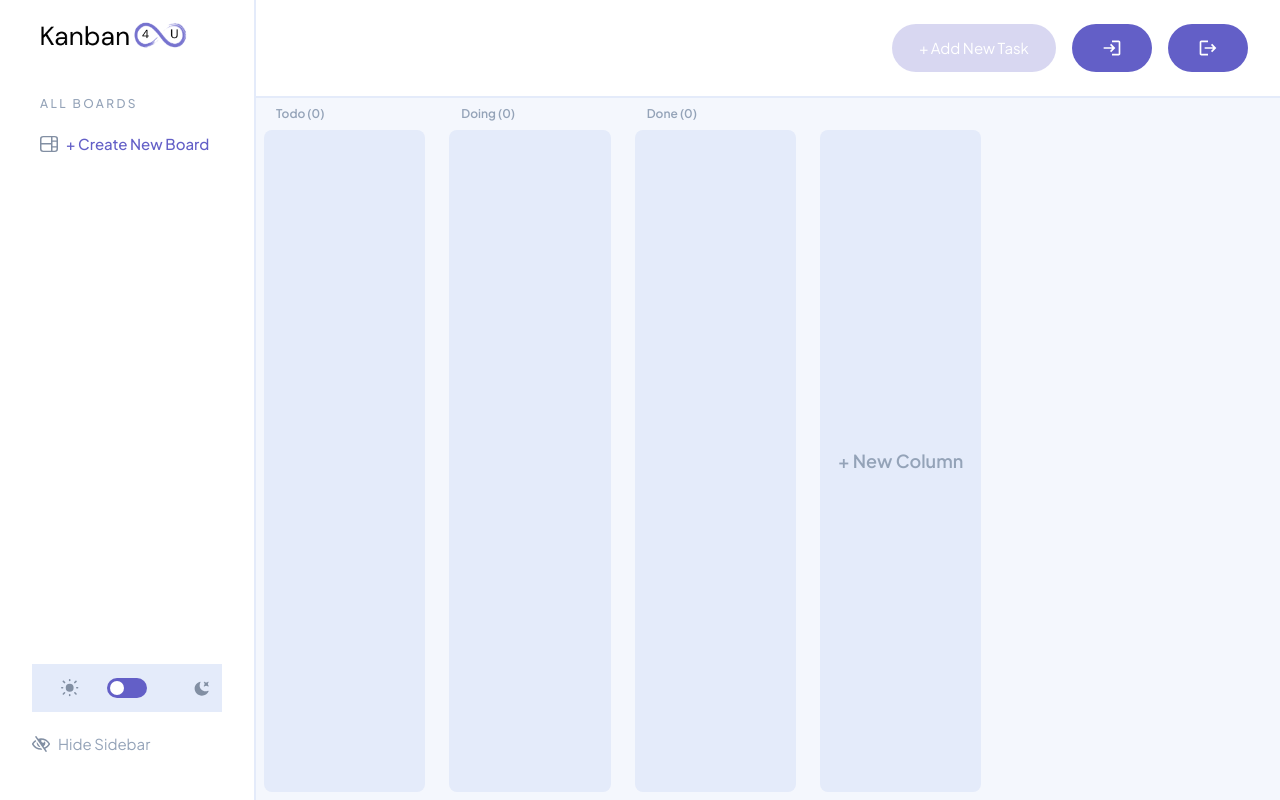
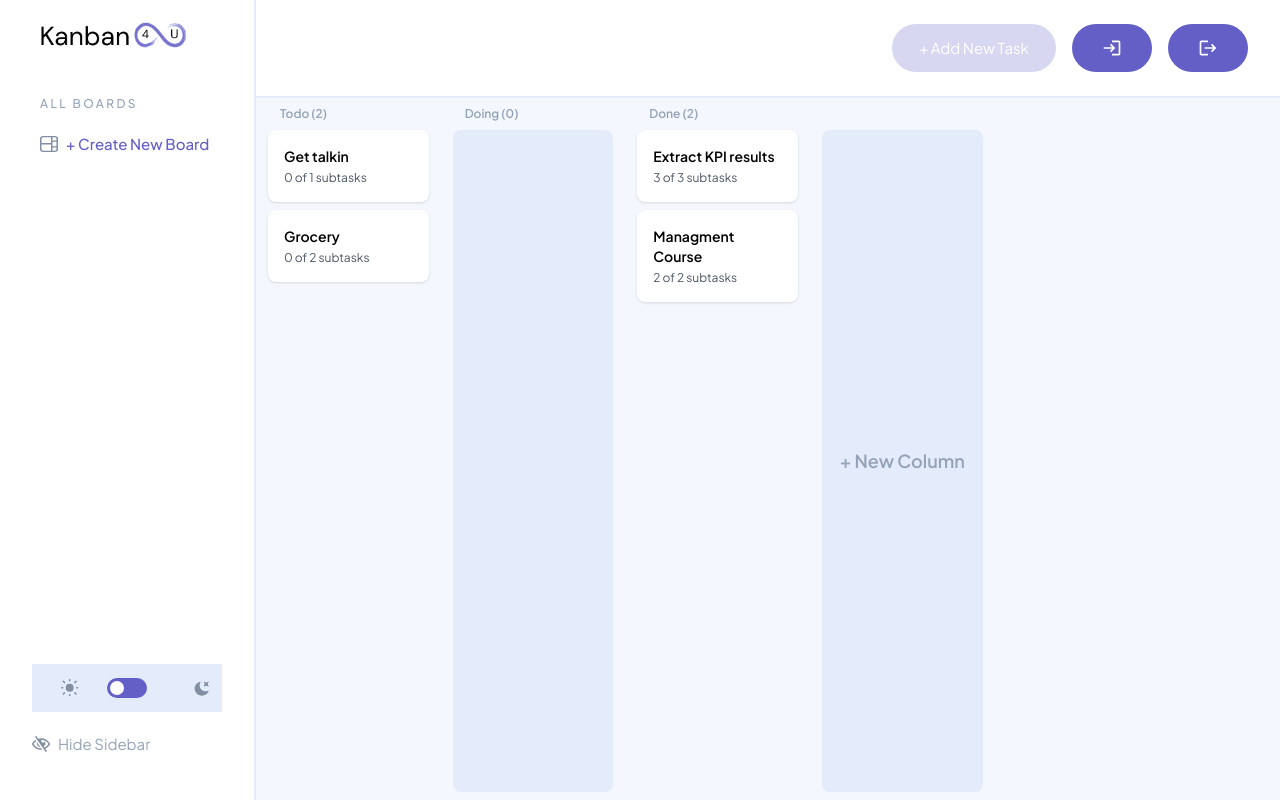
Before and after one commit to topcowmoo/dictyosperma-album, a React (Vite) app in the folder client/: page / in a window 1280 px wide. Both pictures are taken after a click on the button "+ Add Column". Built offline with nearby package versions, Linux system fonts and the light colour scheme.

Commit message:
create vanilla version of task cards

```diff
--- a/client/src/components/Board.jsx
+++ b/client/src/components/Board.jsx
@@ -2,11 +2,23 @@ import PropTypes from "prop-types";
 import Column from "./Column";
 
 export default function Board({ boardEmpty, setBoardEmpty }) {
+  const tasks1 = [
+    { title: "Get talkin", description: "0 of 1 subtasks" },
+    { title: "Grocery", description: "0 of 2 subtasks" },
+  ];
+
+  const tasks2 = [];
+
+  const tasks3 = [
+    { title: "Extract KPI results", description: "3 of 3 subtasks" },
+    { title: "Managment Course", description: "2 of 2 subtasks" },
+  ];
+
   return (
-    <div className="flex-1 flex">
+    <div className="flex-1 flex bg-linesDark dark:bg-darkDropdown pl-1">
       {boardEmpty ? (
         // Display for empty boards
-        <main className="flex-1 bg-linesDark dark:bg-darkDropdown flex items-center justify-center">
+        <main className="flex-1 flex items-center justify-center">
           <div className="flex flex-col text-center items-center">
             <div className="text-slate-400 bg-opacity-50 mb-4">
               This board is empty. Create a new column to get started.
@@ -24,9 +36,9 @@ export default function Board({ boardEmpty, setBoardEmpty }) {
 
         <main className="flex-1 bg-linesDark dark:bg-darkDropdown flex">
           <div className="flex flex-1 space-x-4 p-1">
-            <Column title="Todo" />
-            <Column title="Doing" />
-            <Column title="Done" />
+            <Column title="Todo" tasks={tasks1} />
+            <Column title="Doing" tasks={tasks2} />
+            <Column title="Done" tasks={tasks3} />
             <div className="flex flex-col w-1/6 p-1">
               <h2 className="text-md mb-2 min-h-[16px]"></h2>
               <div
--- a/client/src/components/Column.jsx
+++ b/client/src/components/Column.jsx
@@ -1,13 +1,20 @@
 import PropTypes from "prop-types";
+import Task from "./Task";
 
-export default function Column({ title }) {
+export default function Column({ title, tasks }) {
   return (
     <div className="flex flex-col w-1/6 p-1">
       <h2 className="text-slate-400 bg-opacity-50 text-xs ml-3 font-semibold mb-2">
-        {title} (0)
+        {title} ({tasks.length})
       </h2>
-      <div className="flex-1 bg-linesLight dark:bg-darkCards rounded-lg">
-        {/* Column content */}
+      <div
+        className={`flex-1 ${
+          tasks.length === 0 ? "bg-linesLight dark:bg-darkCards rounded-lg" : ""
+        } `}
+      >
+        {tasks.map((task, index) => (
+          <Task key={index} title={task.title} description={task.description} />
+        ))}
       </div>
     </div>
   );
@@ -15,4 +22,10 @@ export default function Column({ title }) {
 
 Column.propTypes = {
   title: PropTypes.string.isRequired,
+  tasks: PropTypes.arrayOf(
+    PropTypes.shape({
+      title: PropTypes.string.isRequired,
+      description: PropTypes.string.isRequired,
+    })
+  ).isRequired,
 };
--- /dev/null
+++ b/client/src/components/Task.jsx
@@ -0,0 +1,15 @@
+import PropTypes from "prop-types";
+
+export default function Task({ title, description }) {
+  return (
+    <div className="bg-white dark:text-slate-400 dark:bg-darkBackground p-4 rounded-lg shadow mb-2">
+      <h3 className="text-sm font-semibold mb-1">{title}</h3>
+      <p className="text-xs text-gray-600">{description}</p>
+    </div>
+  );
+}
+
+Task.propTypes = {
+  title: PropTypes.string.isRequired,
+  description: PropTypes.string.isRequired,
+};
```
